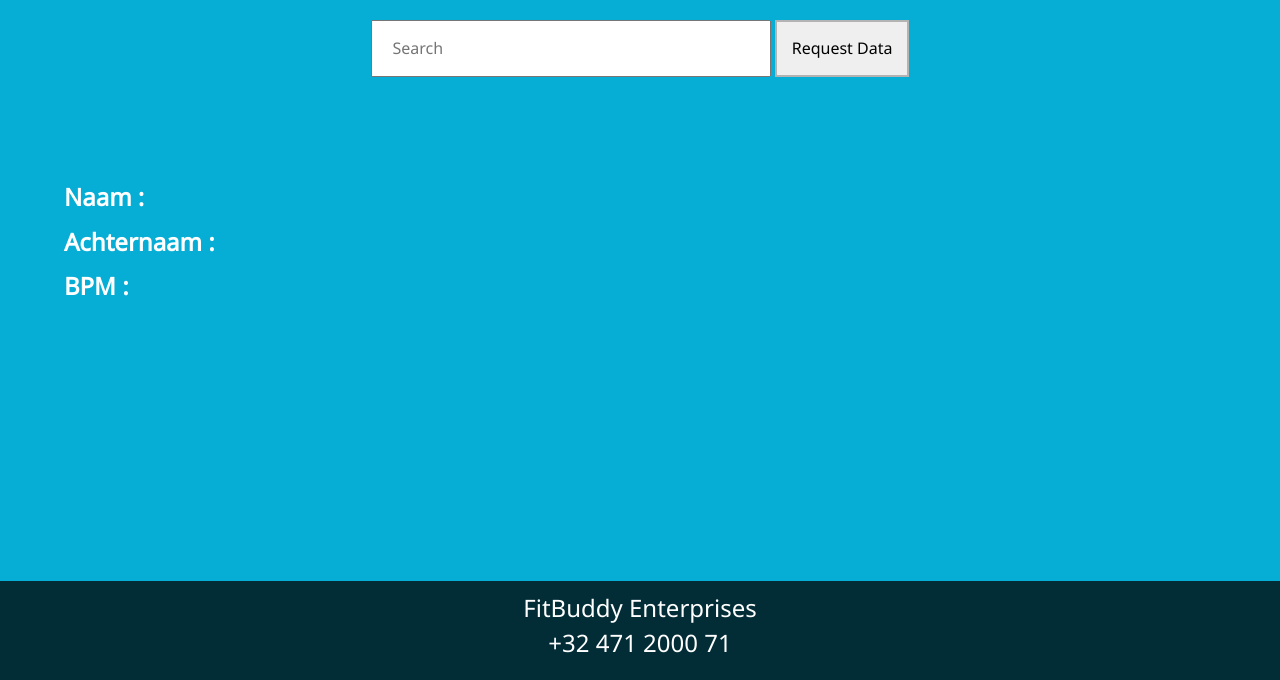
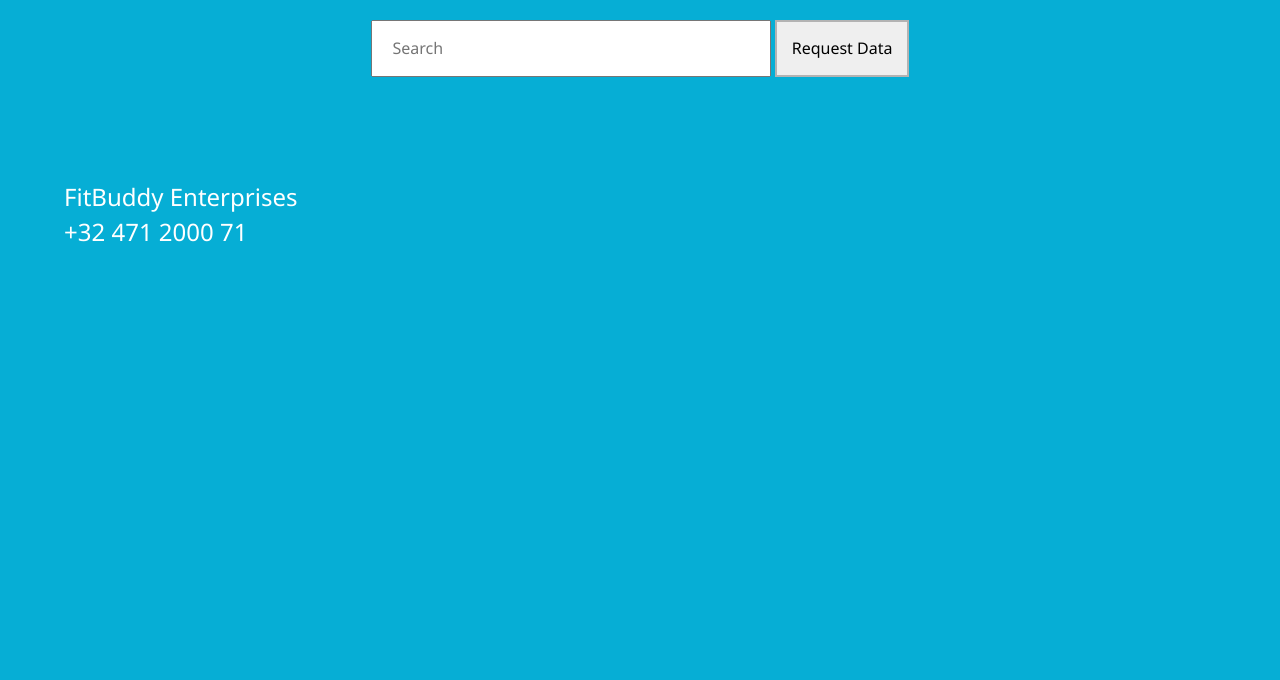
Before and after one commit to localdevm/FitBuddy, a plain HTML site: page client/index.html in a window 1280 px wide. Shown: the part 120-800 px from the top of the page. Drawn offline with nearby package versions, Linux system fonts and the light colour scheme; no server answers.

Commit message:
reverted

```diff
--- a/client/index.html
+++ b/client/index.html
@@ -20,17 +20,13 @@
 				<button ng-click="reqdata">Request Data</button>
 			</div>
 			<div>
-		<p ng-repeat="filteredresult  in filteredresults | filter: name "><span><p class="opm">Naam : </p>{{filteredresult.voornaam}}</span>
-																																			<span><p class="opm"> Achternaam : </p>{{filteredresult.achternaam}}</span>
-																																			<span><p class="opm">BPM : </p>{{filteredresult.bpm}}</span></p>
-
-
+		<p ng-repeat="filteredresult  in filteredresults | filter: name ">{{"Naam :  " + filteredresult.voornaam + " Voornaam : " + filteredresult.achternaam + " BPM : " +  filteredresult.bpm}}</p>
 
 		</div>
-		<footer>
+		<div class="footer">
 			<p>	FitBuddy Enterprises<br>
 				+32 471 2000 71 <br>
 			</p>
-		</footer>
+		</div>
 		</body>
 	</html>
```
